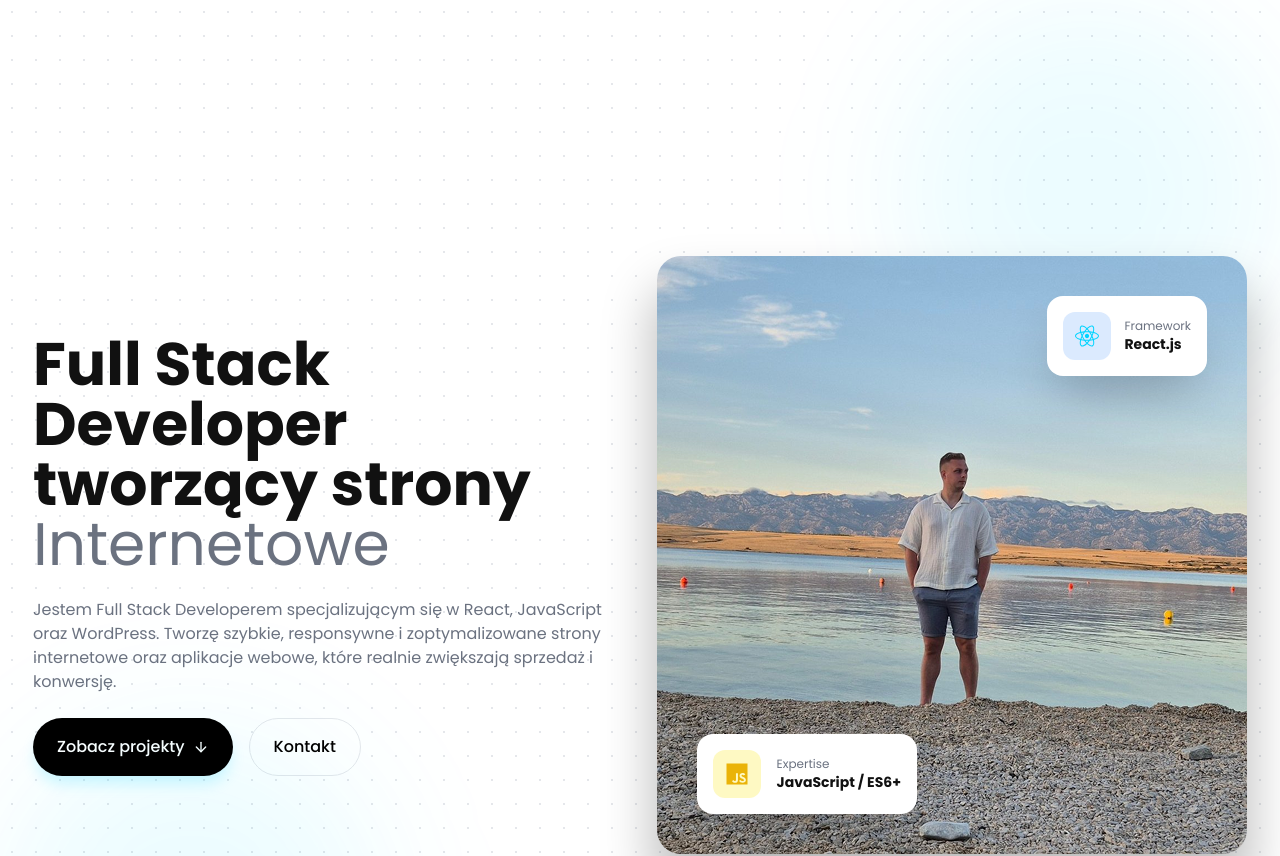
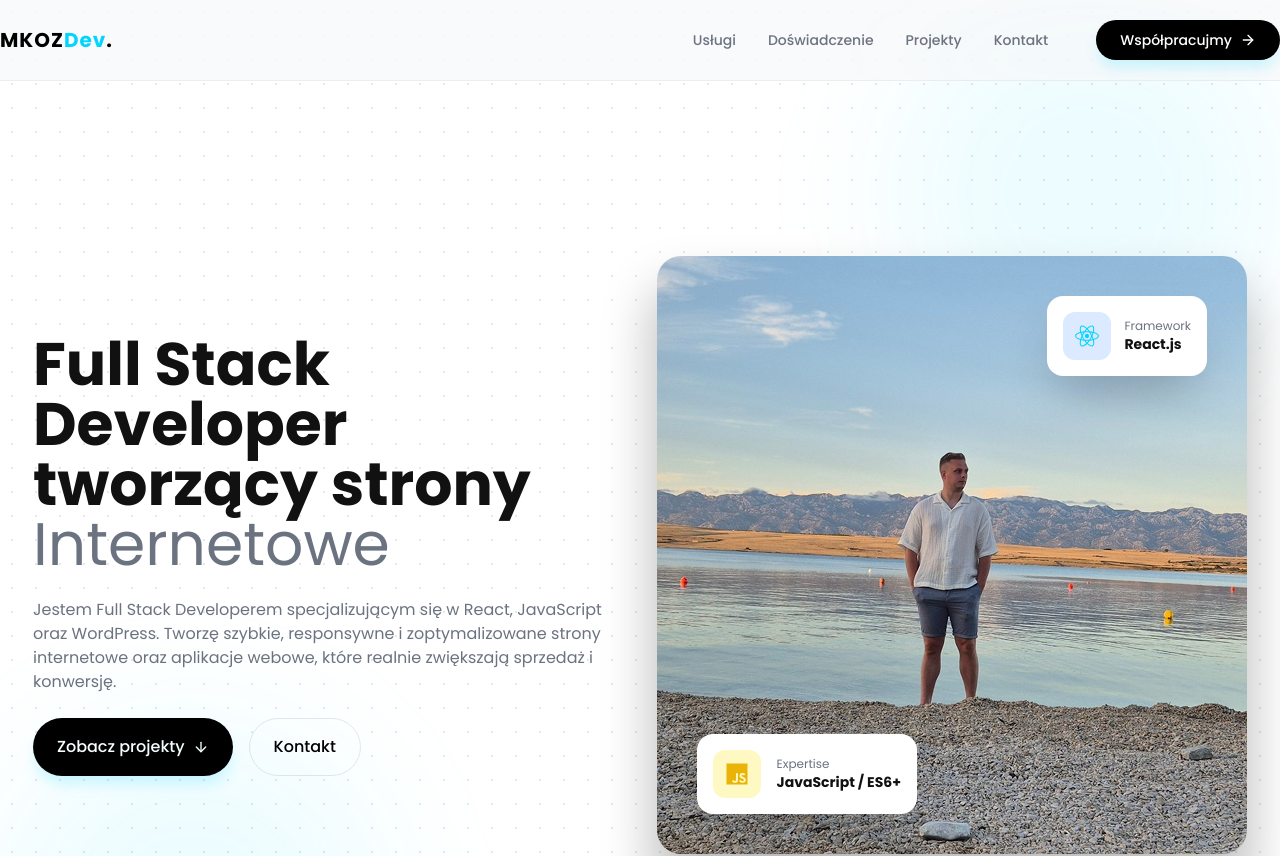
Before and after one commit to MKOZDev/Portfolio, a Next.js app: page / in a window 1280 px wide. Shown: the top 856 px of the page. Built offline with nearby package versions, Linux system fonts and the light colour scheme.

Commit message:
add menu desktop

```diff
--- a/src/app/page.js
+++ b/src/app/page.js
@@ -1,4 +1,5 @@
 import Footer from "@/components/layout/Footer";
+import Header from "@/components/layout/Header/Header";
 import Contact from "@/components/sections/Contact/Contact";
 import Experience from "@/components/sections/Experience/Experience";
 import Hero from "@/components/sections/Hero/Hero";
@@ -8,6 +9,7 @@ import Services from "@/components/sections/Services/Services";
 export default function Home() {
   return (
     <>
+      <Header></Header>
       <Hero></Hero>
       <Services></Services>
       <Experience></Experience>
--- /dev/null
+++ b/src/components/layout/Header/Header.jsx
@@ -0,0 +1,46 @@
+import Wrapper from "@/components/layout/Wrapper";
+import styles from "./Header.module.css";
+import { menuItems } from "@/data/menu";
+import { ArrowRight } from "lucide-react";
+
+export default function Header() {
+  return (
+    <>
+      <header
+        className={`fixed w-full top-0 z-50 transition-all duration-300 ${styles.header}`}
+      >
+        <Wrapper>
+          <div className="flex justify-between items-center h-20">
+            <p class="text-xl font-bold tracking-wider grow flex items-center">
+              MKOZ<span class="text-blue">Dev</span>.
+            </p>
+            <nav className="hidden md:flex space-x-8 items-center">
+              {menuItems.map((item) => (
+                <a
+                  href={`#${item.id}`}
+                  key={item.id}
+                  className="text-sm font-medium text-secondary hover:text-blue transition-all hover:scale-105"
+                >
+                  {item.label}
+                </a>
+              ))}
+            </nav>
+            <a
+              href="#contact"
+              className="hidden md:flex group text-sm items-center font-medium gap-2 bg-black text-white px-6 py-2.5 ml-12 rounded-full hover:bg-bg-main hover:text-main hover:scale-105  transition-all duration-300 max-sm:w-full max-sm:justify-center"
+              style={{
+                boxShadow: "0px 10px 15px -3px rgba(0, 212, 255, 0.2)",
+              }}
+            >
+              Współpracujmy
+              <ArrowRight
+                size={16}
+                className="transition-transform duration-300"
+              />
+            </a>
+          </div>
+        </Wrapper>
+      </header>
+    </>
+  );
+}
--- /dev/null
+++ b/src/components/layout/Header/Header.module.css
@@ -0,0 +1,5 @@
+.header {
+  background: rgba(248, 249, 250, 0.8);
+  backdrop-filter: blur(12px);
+  border-bottom: 1px solid rgba(0, 0, 0, 0.05);
+}
--- a/src/components/sections/Experience/Experience.jsx
+++ b/src/components/sections/Experience/Experience.jsx
@@ -8,7 +8,7 @@ export default function Experience({}) {
   const uniqueTech = [...new Set(allTech)];
   return (
     <>
-      <section className="py-24 bg-bg-gray max-sm:py-12">
+      <section id="experience" className="py-24 bg-bg-gray max-sm:py-12">
         <Wrapper className="grid grid-cols-2 max-lg:grid-cols-1 gap-16 items-center max-sm:gap-8">
           <div>
             <SectionHeading
--- a/src/components/sections/Hero/Hero.jsx
+++ b/src/components/sections/Hero/Hero.jsx
@@ -21,7 +21,7 @@ function useMediaQuery(query) {
 }
 export default function Hero() {
   const ref = useRef(null);
-  const isSmall = useMediaQuery("(max-width: 380px)");
+  const isSmall = useMediaQuery("(max-width: 320px)");
 
   const { scrollYProgress } = useScroll({
     target: ref,
--- a/src/data/menu.js
+++ b/src/data/menu.js
@@ -2,6 +2,5 @@ export const menuItems = [
   { id: "services", label: "Usługi" },
   { id: "experience", label: "Doświadczenie" },
   { id: "projects", label: "Projekty" },
-  { id: "clients", label: "Klienci" },
   { id: "contact", label: "Kontakt" },
 ];
```
